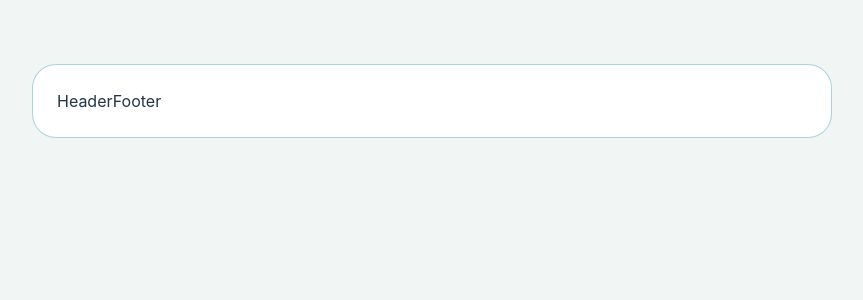
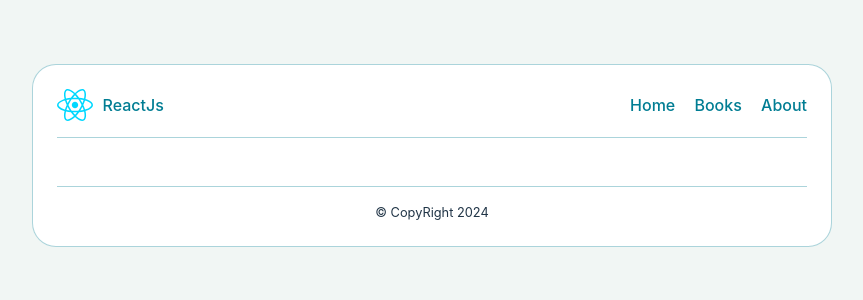
Before and after one commit to Kartavya-Shah/Kitaab, a React (Vite) app in the folder client/: page /books/1 in a window 1280 px wide. Before the commit this address had no page. Shown: the top 300 px of the page, without its empty margins (208-1071 px from the left). Built offline with nearby package versions, Linux system fonts and the light colour scheme.

Commit message:
created footer

```diff
--- a/client/src/App.jsx
+++ b/client/src/App.jsx
@@ -1,6 +1,8 @@
  import {BrowserRouter as Router,Route,Routes} from "react-router-dom";
 import Home from "./routes/Home/home";
 import About from "./routes/About/about";
+import Header from "./components/Header";
+import Footer from "./components/Footer";
 
 function App() {
 
@@ -8,12 +10,12 @@ function App() {
   return (
     <>
        <Router>
-        Header
+        <Header/>
         <Routes>
           <Route path="/" element={<Home/>}/>
           <Route path="/" element={<About/>}/>
         </Routes>
-        Footer
+        <Footer/>
        </Router>
     </>
   )
--- a/client/src/components/Footer.jsx
+++ b/client/src/components/Footer.jsx
@@ -0,0 +1,9 @@
+import React from 'react'
+
+const Footer = () => {
+  return (
+<footer>&copy; CopyRight {new Date().getFullYear()}</footer>
+  )
+}
+
+export default Footer
--- a/client/src/components/Header.jsx
+++ b/client/src/components/Header.jsx
@@ -1,11 +1,18 @@
 import React from 'react'
-import {Link,NavLiunk} from "react-router-dom";
-import logo from "./assets/react.svg";
+import {Link,NavLink,NavLiunk} from "react-router-dom";
+import logo from "../assets/react.svg";
 
 const Header = () => {
   return (
 <header>
-    <Link
+    <Link to="/" className="logo">
+        <img src={logo} alt="ReactJs"/> ReactJs
+    </Link>
+    <nav>
+        <NavLink to="/">Home</NavLink>
+        <NavLink to="/books">Books</NavLink>
+        <NavLink to="/about">About</NavLink>
+    </nav>
 </header>
   )
 }
```
